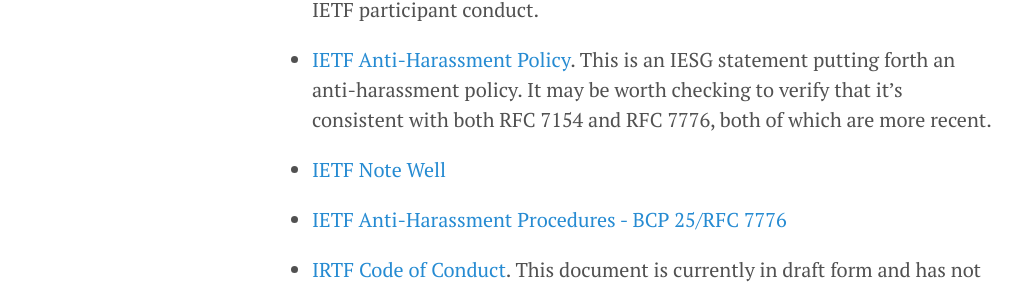
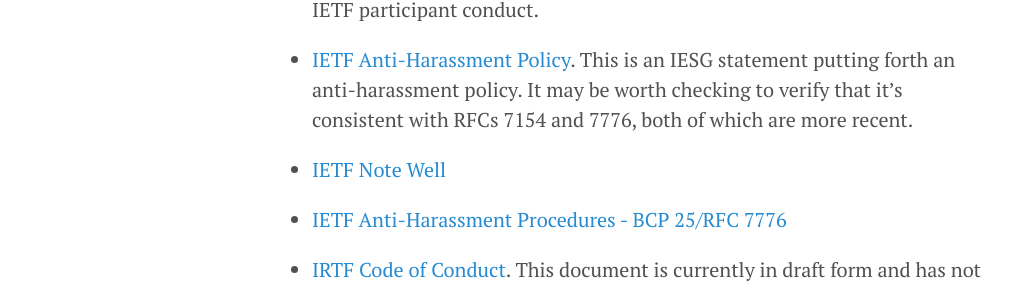
Before and after one commit to MelindaShore/MelindaShore.github.io, a Jekyll site: the page built from _posts/2023-11-30-conduct-docs.md, in a window 1280 px wide. Shown: the part 437-727 px from the top of the page, without its empty margins (8-1029 px from the left). Built offline with Jekyll 4.4.1, drawn with Linux system fonts in a browser that asks for light colours.

Commit message:
cleaned up sidebar etc.

```diff
--- a/_config.yml
+++ b/_config.yml
@@ -2,8 +2,8 @@
 title:               Melinda Shore
 tagline:             'Miscellaneous things'
 description:
-url:                 https://MelindaShore.github.io
-baseurl:             ''
+url:                 https://melindashore.github.io
+baseurl:
 paginate:            5
 permalink:           pretty
 
@@ -18,5 +18,5 @@ plugins:
   - jekyll-paginate
 
 # Custom vars
-version:             1.1.0
+version:             0.1.1
 google_analytics_id: #UA-XXXX-Y
--- a/_includes/sidebar.html
+++ b/_includes/sidebar.html
@@ -25,7 +25,6 @@
       {% endif %}
     {% endfor %}
 
-    <a class="sidebar-nav-item" href="{{ site.github.repo }}/archive/v{{ site.version }}.zip">Download</a>
     <a class="sidebar-nav-item" href="{{ site.github.repo }}">GitHub project</a>
     <span class="sidebar-nav-item">Currently v{{ site.version }}</span>
   </nav>
--- a/_posts/2023-11-30-conduct-docs.md
+++ b/_posts/2023-11-30-conduct-docs.md
@@ -14,7 +14,7 @@ participant conduct.
 - [IETF Anti-Harassment Policy](https://www7.ietf.org/about/groups/iesg/statements/anti-harassment-policy/).  This is
 an IESG statement putting forth an anti-harassment policy.
 It may be worth checking to verify that it's consistent with
-both RFC 7154 and RFC 7776, both of which are more recent.
+RFCs 7154 and 7776, both of which are more recent.
 
 - [IETF Note Well](https://www.ietf.org/about/note-well/)
 
```
Also changed, not shown: 5 other files.
